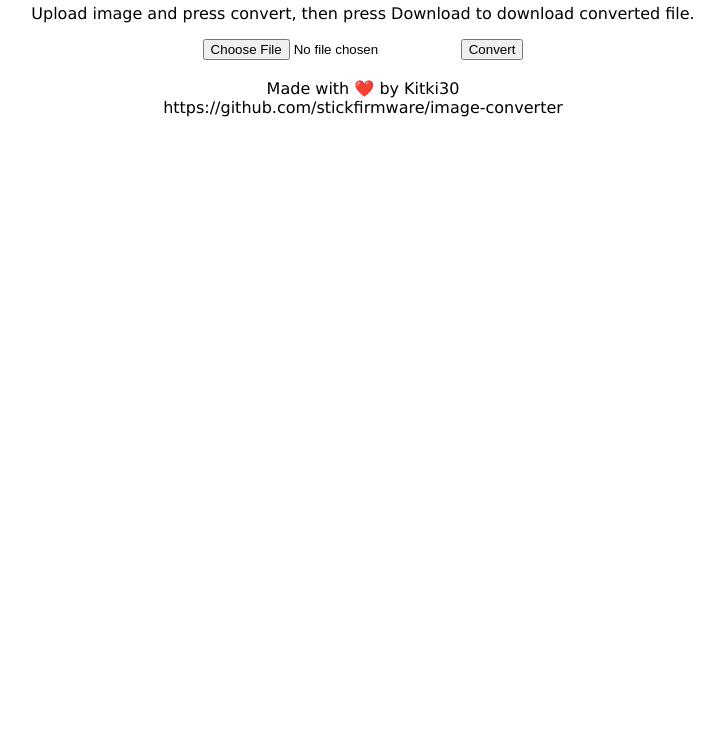
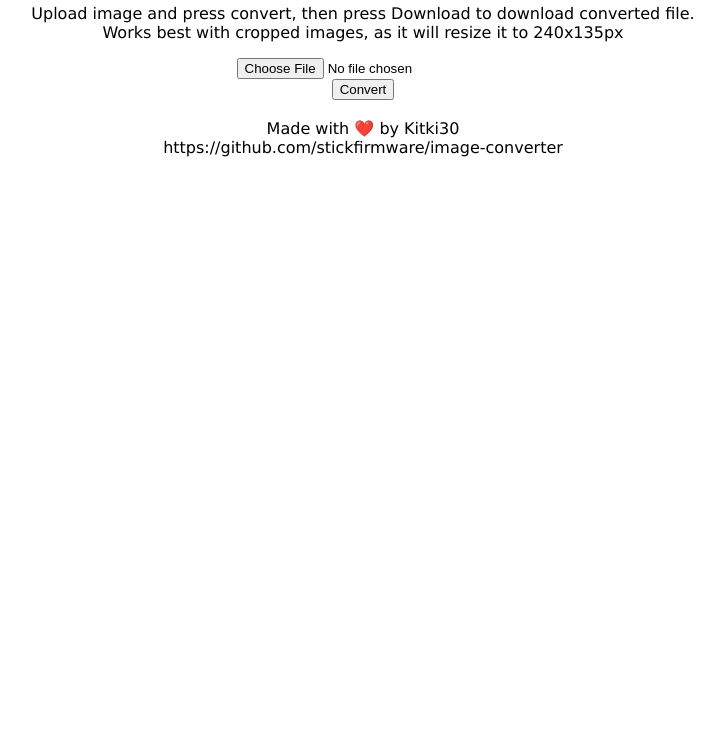
Before and after one commit to stickfirmware/image-converter, a plain HTML site: page src/index.html in a window 1280 px wide. Shown: the part 64-800 px from the top of the page, without its empty margins (277-1001 px from the left). Drawn offline with Linux system fonts and the light colour scheme.

Commit message:
Add info

```diff
--- a/src/index.html
+++ b/src/index.html
@@ -9,9 +9,11 @@
 
 <body>
     <h2>Image converter</h2>
-    <p>Upload image and press convert, then press Download to download converted file.</p>
+    <p>Upload image and press convert, then press Download to download converted file.<br>Works best with cropped images, as it will resize it to 240x135px</p>
     <input type="file" id="fileInput" accept="image/*">
+    <br>
     <button id="convertBtn">Convert</button>
+    <br>
     <a id="downloadLink" style="display:none;">Download BIN</a>
 
     <canvas id="canvas" width="240" height="135" style="display:none;"></canvas>
```
